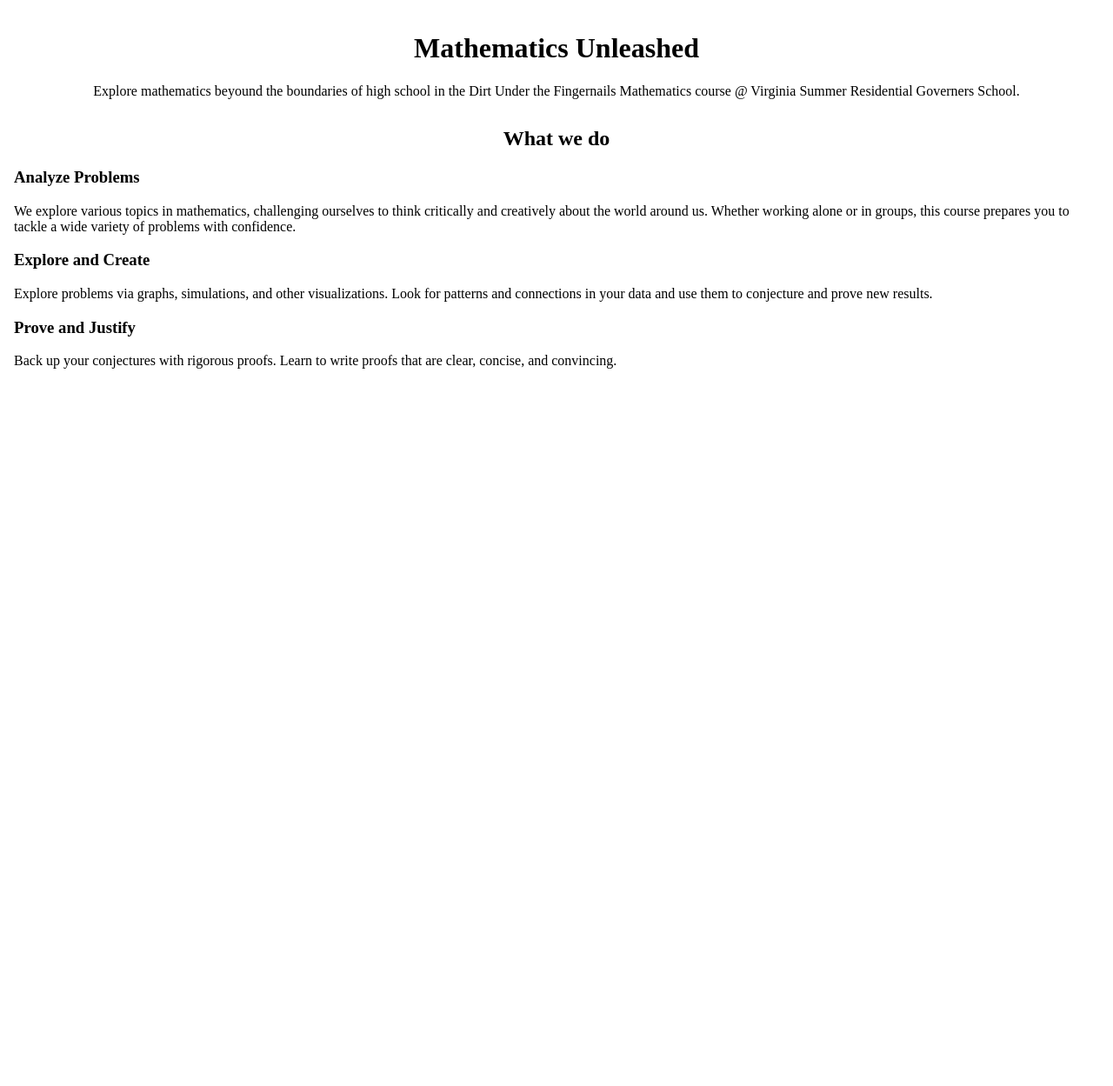
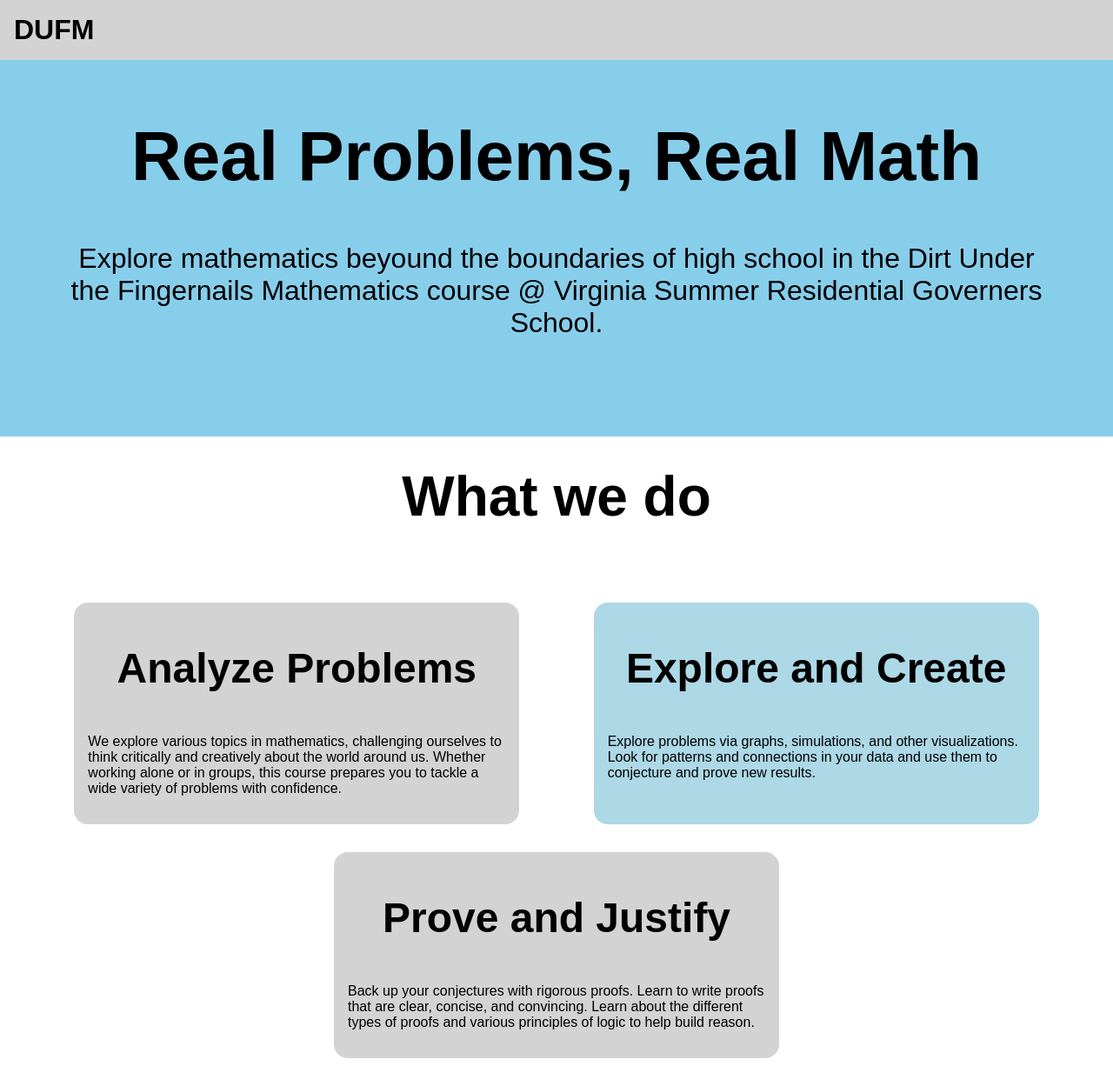
Before and after one commit to dufm-srgs/dufm-srgs.github.io, a SvelteKit app: page / in a window 1280 px wide. Shown: the whole page at 87% size. Before the commit the page ends 800 px from the top, so only its background shows below. Built offline with nearby package versions, Linux system fonts and the light colour scheme.

Commit message:
feat: base layout

```diff
--- a/package.json
+++ b/package.json
@@ -12,6 +12,7 @@
 		"format": "prettier --plugin-search-dir . --write ."
 	},
 	"devDependencies": {
+		"@fontsource-variable/sora": "^5.0.4",
 		"@sveltejs/adapter-static": "^2.0.2",
 		"@sveltejs/kit": "^1.20.4",
 		"@typescript-eslint/eslint-plugin": "^5.45.0",
@@ -21,6 +22,7 @@
 		"eslint-plugin-svelte": "^2.30.0",
 		"prettier": "^2.8.0",
 		"prettier-plugin-svelte": "^2.10.1",
+		"sass": "^1.63.6",
 		"svelte": "^4.0.0",
 		"svelte-check": "^3.4.3",
 		"tslib": "^2.4.1",
--- a/src/app.css
+++ b/src/app.css
@@ -4,3 +4,7 @@
     padding: 0;
     width: 100%;
 }
+
+:root {
+    font-family: 'Sora Variable', sans-serif;
+}
--- /dev/null
+++ b/src/lib/Header.svelte
@@ -0,0 +1,16 @@
+<div>
+    <h1>DUFM</h1>
+</div>
+
+<style>
+    div {
+        width: calc(100% - 2rem);
+        padding: 1rem;
+        position: fixed;
+        background: lightgray;
+    }
+
+    h1 {
+        margin: 0;
+    }
+</style>
--- a/src/routes/+layout.svelte
+++ b/src/routes/+layout.svelte
@@ -1,5 +1,9 @@
 <script lang="ts">
+    import '@fontsource-variable/sora';
     import "../app.css"
+	import Header from '../lib/Header.svelte';
 </script>
 
+<Header></Header>
+
 <slot></slot>
--- a/src/routes/+page.svelte
+++ b/src/routes/+page.svelte
@@ -1,45 +1,88 @@
 <main>
     <div class="hero">
-        <h1>Mathematics Unleashed</h1>
+        <h1>Real Problems, Real Math</h1>
 
         <p>Explore mathematics beyound the boundaries of high school in the Dirt Under the Fingernails Mathematics course @ Virginia Summer Residential Governers School.</p>
     </div>
 
     <h2>What we do</h2>
 
+
+    <div class="what">
+        <div class="section">
             <h3>Analyze Problems</h3>
-
             <p>
                 We explore various topics in mathematics, challenging ourselves to think critically and creatively about the world around us.
                 Whether working alone or in groups, this course prepares you to tackle a wide variety of problems with confidence.
             </p>
+        </div>
 
+        <div class="section">
             <h3>Explore and Create</h3>
 
             <p>
                 Explore problems via graphs, simulations, and other visualizations. Look for patterns and connections in your data
                 and use them to conjecture and prove new results.
             </p>
+        </div>
 
+        <div class="section">
             <h3>Prove and Justify</h3>
 
             <p>
                 Back up your conjectures with rigorous proofs. Learn to write proofs that are clear, concise, and convincing.
+                Learn about the different types of proofs and various principles of logic to help build reason.
             </p>
+        </div>
+    </div>
 </main>
 
-<style>
+<style lang="scss">
     div.hero {
-        width: 100%;
+        width: calc(100% - 10rem);
         text-align: center;
+        padding: 5rem;
+        background-color: skyblue;
+
+        p {
+            font-size: 2rem;
+        }
+    }
+
+    // make every 2nd section have a different background color
+    div.what {
+        padding: 1rem;
+        display: flex;
+        flex-direction: row;
+        flex-wrap: wrap;
+        justify-content: space-evenly;
+
+        div.section {
+            width: 30rem;
+            margin: 1rem;
+            padding: 1rem;
+            background: lightgray;
+            border-radius: 1rem;
+
+            &:nth-child(2n) {
+                background: lightblue;
+            }
+        }
+
+        h3 {
+            margin-top: 2rem;
+            font-size: 3rem;
+            text-align: center;
+        }
+    }
+
+    h1 {
+        font-size: 5rem;
     }
 
     h2 {
         margin-top: 2rem;
         text-align: center;
-    }
-
-    main {
-        padding: 1rem;
+        font-size: 4rem;
     }
 </style>
```
Also changed, not shown: 1 other file (tests, documents, lock files or other folders). Lines whose indentation alone changed are shown as unchanged.
